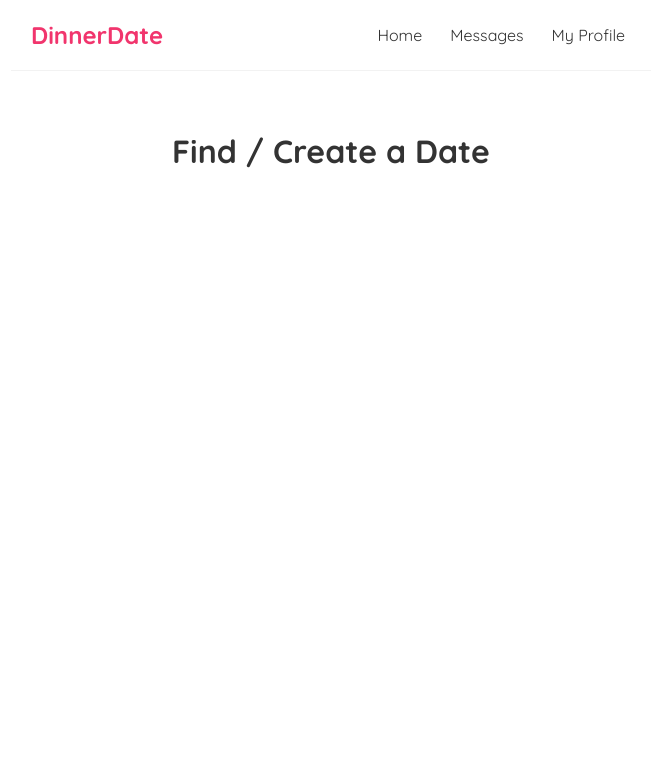
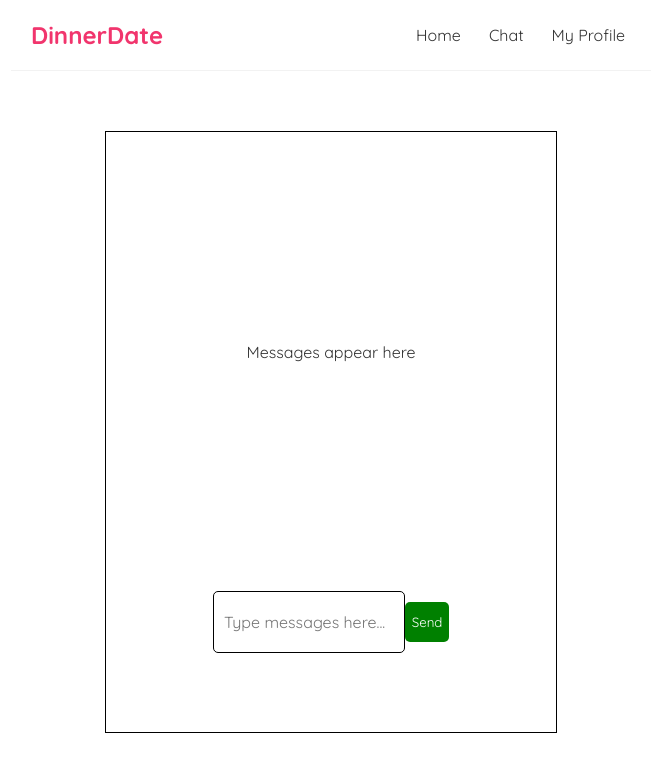
Before and after one commit to agiledev-students-spring2023/final-project-dinnerdate, a React (Create React App) app in the folder front-end/: page /conversation in a window 1280 px wide. Shown: the top 772 px of the page, without its empty margins (309-965 px from the left). Built offline with nearby package versions, Linux system fonts and the light colour scheme.

Commit message:
Chat and Conversation

```diff
--- a/front-end/package.json
+++ b/front-end/package.json
@@ -23,6 +23,7 @@
     "build": "react-scripts build",
     "test": "react-scripts test",
     "eject": "react-scripts eject"
+
   },
   "eslintConfig": {
     "extends": [
@@ -42,4 +43,6 @@
       "last 1 safari version"
     ]
   }
+
+
 }
--- a/front-end/src/App.js
+++ b/front-end/src/App.js
@@ -1,5 +1,6 @@
 import Navbar from './components/Navbar'
-import Messages from './pages/messages'
+import Chat from './pages/chat'
+import Conversation from './pages/conversation'
 import Profile from './pages/profile'
 import EditPost from './pages/editpost'
 import Login from './pages/login'
@@ -22,7 +23,8 @@ function App() {
         <LocalizationProvider dateAdapter={AdapterDayjs}>
           <div className="content">
             <Switch>
-              <Route path="/messages"><Messages /></Route>
+              <Route path="/chat"><Chat /></Route>
+              <Route path="/conversation"><Conversation/></Route>
               <Route path="/profile"><Profile /></Route>
               <Route path="/edit-post"><EditPost /></Route>
               <Route path="/login"><Login /></Route>
--- a/front-end/src/components/Navbar.js
+++ b/front-end/src/components/Navbar.js
@@ -5,7 +5,7 @@ const Navbar = () => {
             <h1>DinnerDate</h1>
             <div className="links">
                 <Link to='/home'>Home</Link>
-                <Link to='/messages'>Messages</Link>
+                <Link to='/chat'>Chat</Link>
                 <Link to='/profile'>My Profile</Link>
             </div>
         </nav>
--- /dev/null
+++ b/front-end/src/pages/chat.js
@@ -0,0 +1,17 @@
+import './chat.css';
+import Button from '../components/Button.js'
+
+const Chat = () => {
+    return (
+        <div className="chat">
+            <h1>Your Conversation</h1>
+
+            <div className='options'><Button text="Conversation with [DINER NAME]"/></div>
+            <div className='options'><Button text="Conversation with [DINER NAME]"/></div>
+            <div className='options'><Button text="Conversation with [DINER NAME]"/></div>
+            <div className='options'><Button text="Conversation with [DINER NAME]"/></div>
+        </div>
+    );
+}
+
+export default Chat;
--- /dev/null
+++ b/front-end/src/pages/conversation.css
@@ -0,0 +1,45 @@
+.chat-box {
+    border: 1px solid black;
+    width: 450px;
+    height: 600px;
+    margin: 0 auto;
+    display: flex;
+    flex-direction: column;
+    justify-content: center;
+    align-items: center;
+}
+
+.message-area {
+    height: 60%;
+    display: flex;
+    flex-direction: column;
+    justify-content: center;
+    align-items: center;
+    text-align: center;
+    padding: 10px;
+}
+
+.input-area {
+    height: 20%;
+    display: flex;
+    align-items: center;
+    padding: 20px;
+}
+.input-area input[type="text"] {
+    width: 80%;
+    height: 40px;
+    font-size: 1rem;
+    padding: 10px;
+    border: 1px solid black;
+    border-radius: 5px;
+    outline: none;
+  }
+
+  .input-area input[type="submit"] {
+    width: 20%;
+    height: 40px;
+    background-color: green;
+    color: white;
+    border: none;
+    border-radius: 5px;
+  }
--- /dev/null
+++ b/front-end/src/pages/conversation.js
@@ -0,0 +1,17 @@
+import './conversation.css';
+import Button from '../components/Button.js'
+
+const Conversation = () => {
+    return (
+        <div class="chat-box">
+          <div class="message-area">
+            <p>Messages appear here</p>
+          </div>
+          <div class="input-area">
+            <input type="text" placeholder="Type messages here..." />
+            <input type="submit" value="Send" />
+          </div>
+        </div>
+    );
+  }
+export default Conversation;
--- a/front-end/src/pages/messages.js
+++ /dev/null
@@ -1,9 +0,0 @@
-const Messages = () => {
-    return (
-        <div className="messages">
-            <h2>This is the Messages page.</h2>
-        </div>
-    );
-}
-
-export default Messages;
```
Also changed, not shown: front-end/src/pages/chat.css (added).
